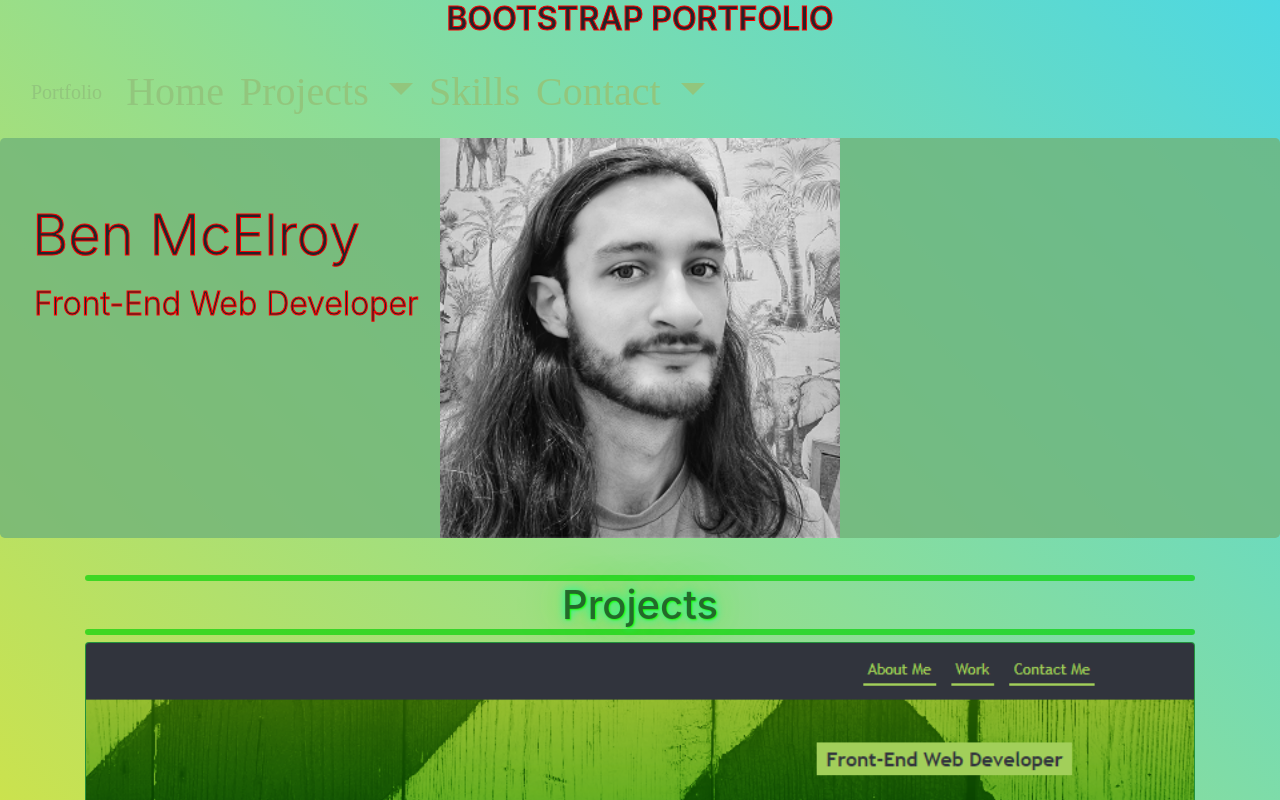
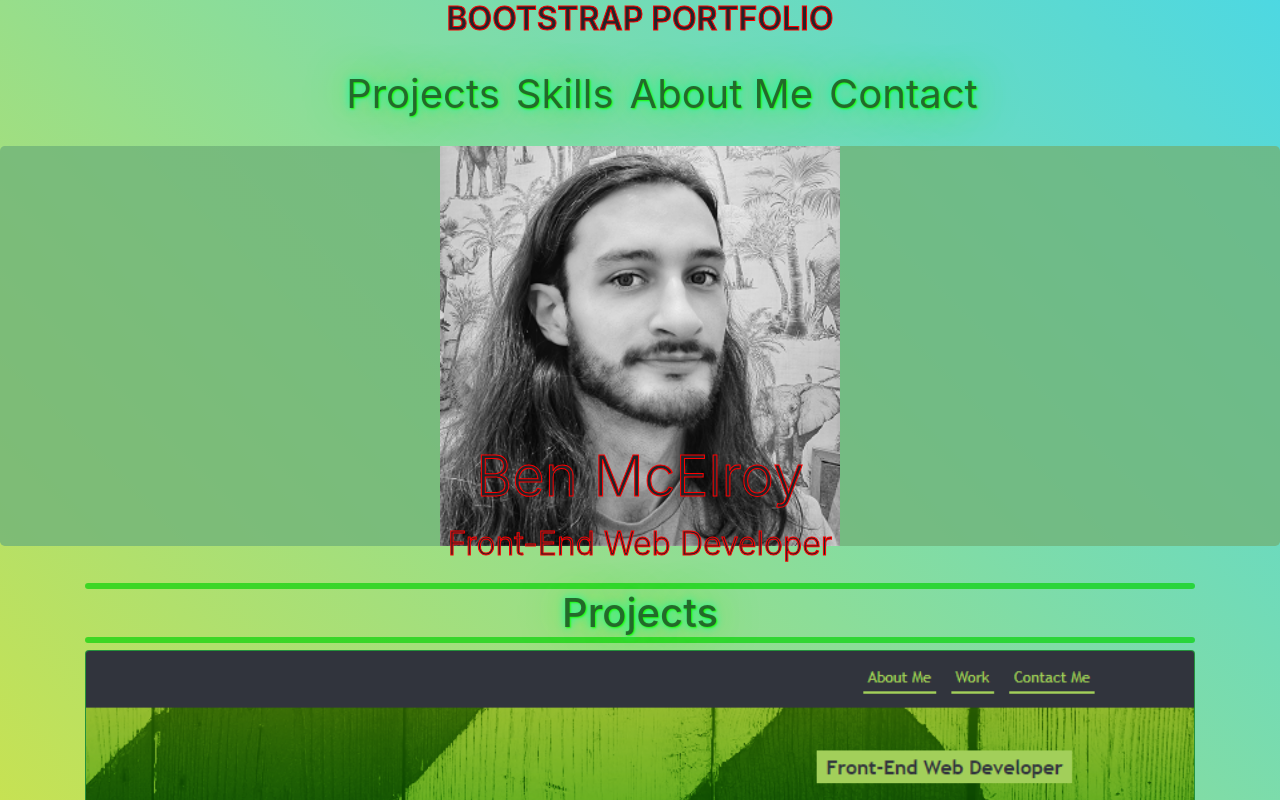
Before and after one commit to BenedictCodesHere/Bootstrap-Portfolio, a plain HTML site: page index.html in a window 1280 px wide. Shown: the top 800 px of the page. Drawn offline with nearby package versions, Linux system fonts and the light colour scheme.

Commit message:
added footer links and stylings

```diff
--- a/css/style.css
+++ b/css/style.css
@@ -2,16 +2,43 @@ body {
     background: linear-gradient(45deg, #23e609e3, #bdda1bc7, #1bcddac7 );
 
 }
+nav {
+    margin: auto;
+    height: 100px;
 
-a {
-    color: #92C67D;
-   font-family: Fjalla One;
-   font-size: 40px;
-   text-decoration: none;
+}
+
+.navbar-nav {
+    display: flex;
+    justify-content: flex-start;
+    flex-wrap: nowrap;
+    height: 80px;
+}
+
+.navbar-nav:first-child {
+    margin-left: 22%;
+}
+
+nav a {
+    font-size: 2.5em;
+    color:rgba(36, 94, 43, 0.925);
+    text-shadow: 1px 1px 2px rgb(21, 255, 0), 0 0 1em rgb(60, 255, 0), 0 0 0.2em rgb(0, 255, 191);
+}
+
+.navbar-brand {
+    display: none;
 }
 .card-body {
     background: linear-gradient(45deg, #23e609e3, #bdda1bc7, #1bcddac7 );
 }
+
+.display-4, .display-4 > p {
+display: flex;
+align-items: flex-end;
+height: 300px;
+justify-content: center;
+}
+
 
 .fixed-height {
     height: 250px;
@@ -32,7 +59,6 @@ h1 {
 
 h1, .lead {
     -webkit-text-stroke: 1px red;
-    text-align: left;
     font-size: 2em;
   }
 
@@ -81,3 +107,26 @@ h2:before {
     font-size: 2em;
     color:rgba(0, 174, 255, 0.966)
   }
+
+
+  #contact address a {
+    color:rgba(36, 94, 43, 0.925);
+    text-shadow: 1px 1px 2px rgb(21, 255, 0), 0 0 1em rgb(60, 255, 0), 0 0 0.2em rgb(0, 255, 191);
+    padding: 15px 60px;
+    text-decoration: none;
+    font-size: 2rem;
+    background-image: linear-gradient(270deg, rgb(21, 219, 21) 0%, blue 100%);
+    background-repeat: no-repeat;
+    background-size: 100% 0.6em;
+    position: bottom;
+    transition: all 0.25s ease-in;
+    border-radius: 30px;
+    background-blend-mode: hard-light;
+
+
+  }
+
+  #contact address a:hover {
+    background-size: 100% 100%;
+    color: azure;
+  }
--- a/index.html
+++ b/index.html
@@ -11,22 +11,20 @@
     <title>Bootstrap Portfolio</title>
   </head>
   <body>
-    <header class="container-fluid"><h1 class="d-flex justify-content-center">BOOTSTRAP PORTFOLIO</h1>
-        <nav class="navbar navbar-expand-lg">
+    <header class="container"><h1 class="d-flex justify-content-center">BOOTSTRAP PORTFOLIO</h1>
+        <nav class="navbar navbar-expand-lg navbar-expand-md navbar-expand-sm">
             <a class="navbar-brand" href="#">Portfolio</a>
             <button class="navbar-toggler" type="button" data-toggle="collapse" data-target="#navbarSupportedContent" aria-controls="navbarSupportedContent" aria-expanded="false" aria-label="Toggle navigation">
-              <span class="navbar-toggler-icon"></span>
+
             </button>
 
             <div class="collapse navbar-collapse" id="navbarSupportedContent">
               <ul class="navbar-nav mr-auto">
-                <li class="nav-item active">
-                  <a class="nav-link" href="#">Home<span class="sr-only">(current)</span></a>
-                </li>
                 <li class="nav-item dropdown">
-                    <a class="nav-link dropdown-toggle" href="#" role="button" data-toggle="dropdown" aria-expanded="false">
+                    <a class="nav-link" href="#projects" role="button" data-toggle="dropdown" aria-expanded="false">
                       Projects
                     </a>
+                  </li>
                     <!-- Dropdown Menu
                     <div class="dropdown-menu">
                       <a class="dropdown-item" href="#">Flexbox Portfolio</a>
@@ -41,10 +39,13 @@
                     </div>
                     -->
                     <li class="nav-item">
-                        <a class="nav-link" href="#">Skills</a>
+                        <a class="nav-link" href="#skills">Skills</a>
+                      </li>
+                      <li class="nav-item">
+                        <a class="nav-link" href="#about">About Me</a>
                       </li>
                 <li class="nav-item dropdown">
-                  <a class="nav-link dropdown-toggle" href="#" role="button" data-toggle="dropdown" aria-expanded="false">
+                  <a class="nav-link" href="#about" role="button" data-toggle="dropdown" aria-expanded="false">
                     Contact
                   </a>
                   <!-- Dropdown Menu
@@ -130,7 +131,7 @@
 
 
 
-          <section class="container">
+          <section class="container" id="skills">
 
             <div class="row d-flex justify-content-center">
 
@@ -152,7 +153,7 @@
 
             </div>
 
-              <div class="col-sm-6 col-md-6 col-lg-8">
+              <div class="col-sm-6 col-md-6 col-lg-8" id="about">
                 <h2>About Me</h2>
                 <p>I am a UK-based Front-End Developer, developing projects both solo and in groups.
                   <br>
@@ -161,7 +162,16 @@
               </div>
             </div>
           </section>
-
+    <footer class="container">
+      <div class="row d-flex justify-content-center" id="contact">
+        <h2 class="col-sm-12">Contact</h2>
+        <address>
+          <a class="col-sm-3 col-md-3 col-lg-3" href="mailto:codingwithbenedict99@gmail.com">Email</a>
+          <a class="col-sm-3 col-md-3 col-lg-3" href="https://github.com/BenedictCodesHere" target="_blank">Github</a>
+          <a class="col-sm-3 col-md-3 col-lg-3" href="https://www.linkedin.com/in/benedict-mcelroy-005256230">LinkedIn</a>
+        </address>
+      </div>
+    </footer>
 
 
     <!-- Scripts under this line-->
```
